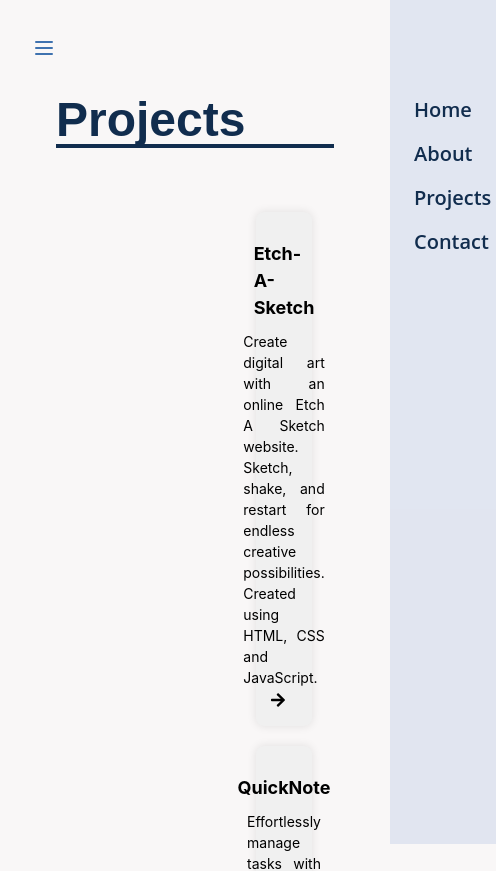
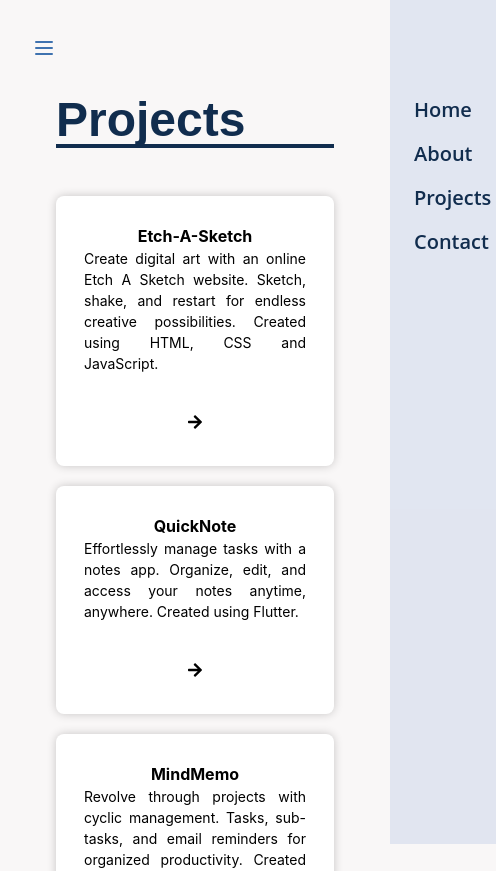
Before and after one commit to Butkii/portfolio, a React (Create React App) app: page /projects in a window 390 px wide. Shown: the top 871 px of the page, 496 px wide, since content can reach past the window. Built offline with nearby package versions, Linux system fonts and the light colour scheme.

Commit message:
responsive design

```diff
--- a/public/index.html
+++ b/public/index.html
@@ -24,7 +24,7 @@
       work correctly both with client-side routing and a non-root public URL.
       Learn how to configure a non-root public URL by running `npm run build`.
     -->
-    <title>React App</title>
+    <title>Bhakti Ghaghda</title>
   </head>
   <body>
     <noscript>You need to enable JavaScript to run this app.</noscript>
--- a/src/components/About.js
+++ b/src/components/About.js
@@ -4,7 +4,7 @@ import ResumePDF from '../assets/BhaktiGhaghda-CV.pdf';
 
 function AboutMe() {
     return(
-        <div className="flex flex-row justify-center items-center text-left text-light-primary lg:px-20 lg:py-10 py-5 lg:mr-20 mr-10 lg:mb-8 mb-0 lg:ml-4 ml-2">
+        <div className="flex lg:flex-row flex-col justify-center items-center text-left text-light-primary lg:px-20 lg:py-10 py-5 lg:mr-20 mr-10 lg:mb-8 mb-0 lg:ml-4 ml-2">
             <div className="flex flex-col justify-center align-middle text-center max-w-xs lg:p-10 p-5 lg:mr-20 mr-10 lg:mb-8 mb-0 ml-4">
                 <img
                     src="bhakti.jpeg" // Replace with your image source
--- a/src/components/BoxGrid.js
+++ b/src/components/BoxGrid.js
@@ -37,7 +37,7 @@ const BoxGrid = () => {
   ];
 
   return (
-    <div className="box-grid px-60 mx-10 pt-4">
+    <div className="box-grid lg:px-60 px-10 lg:mx-10 lg:pt-4">
       {boxes.map((box, index) => (
         <div key={index} className="box">
           <div className="box-title">{box.title}</div>
--- a/src/styles/index.css
+++ b/src/styles/index.css
@@ -166,6 +166,29 @@ code {
     justify-content: center;
   }
 
+  /* Media query for mobile view */
+@media (max-width: 767px) {
+  .box {
+    width: 100%;
+    margin: 0 auto;
+    text-align: center;
+    background-color: #ffffff;
+    box-shadow: 0px 0px 10px rgba(0, 0, 0, 0.2);
+    margin-bottom: 20px;
+  }
+
+  .box-title {
+    font-size: 16px;
+    margin-bottom: 0;
+  }
+
+  .box-button {
+    position: static; /* Remove absolute positioning */
+    margin-top: 6px; /* Add margin to top for better spacing */
+  }
+}
+
+
   .icon-container {
     display: flex;
     flex-wrap: wrap;
```
Also changed, not shown: 1 other file (tests, documents, lock files or other folders).
